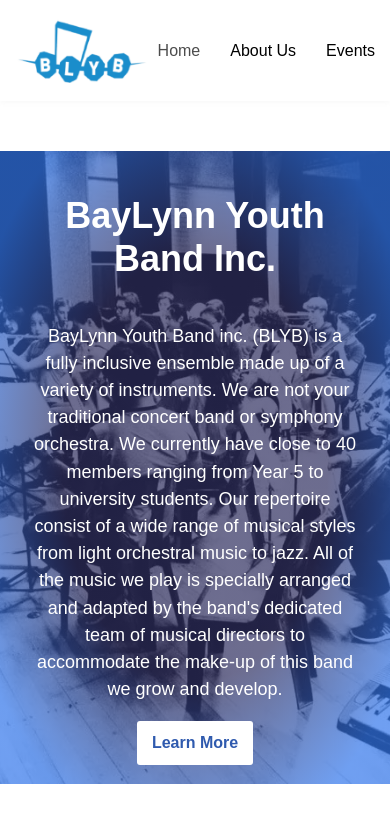
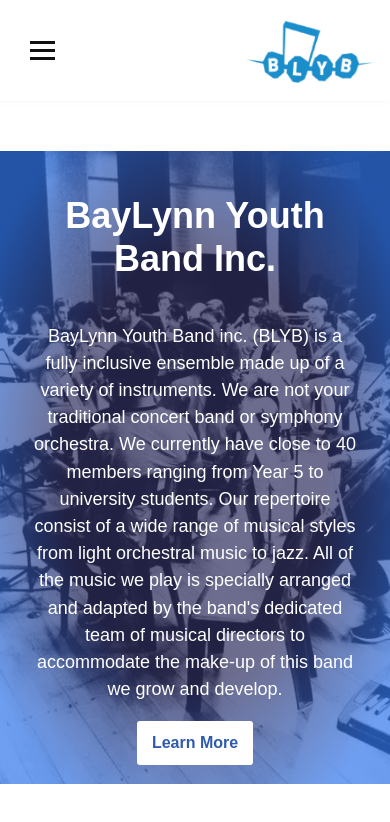
Before and after one commit to SamBoasman/baylynn, a React (Create React App) app: page / in a window 390 px wide. Shown: the top 822 px of the page. Built offline with nearby package versions, Linux system fonts and the light colour scheme.

Commit message:
Add hamburger menu icon and media query styling for navbar

```diff
--- a/src/components/navbar/Navbar.scss
+++ b/src/components/navbar/Navbar.scss
@@ -25,6 +25,29 @@
 }
 
 .nav-headers {
+    display: none;
+}
+
+.hamburger {
+    margin: 15px;
+
+    .bar {
+        display: block;
+        width: 25px;
+        height: 3px;
+        margin: 5px auto;
+        -webkit-transition: all 0.3s ease-in-out;
+        transition: all 0.3s ease-in-out;
+        background-color: #101010;
+    }
+}
+
+@media screen and (min-width: 600px) {
+    .hamburger {
+        display: none;
+    }
+
+    .nav-headers {
         display: flex;
         gap: 30px;
 
@@ -37,17 +60,4 @@
             color: rgba(0, 0, 0, 0.7);
         }
     }
-
-// .hamburger {
-//     display: none;
-// }
-
-// .bar {
-//     display: block;
-//     width: 25px;
-//     height: 3px;
-//     margin: 5px auto;
-//     -webkit-transition: all 0.3s ease-in-out;
-//     transition: all 0.3s ease-in-out;
-//     background-color: #101010;
-// }
+}
--- a/src/components/navbar/Navbar.tsx
+++ b/src/components/navbar/Navbar.tsx
@@ -6,11 +6,11 @@
   return (
     <header>
         <nav className='navbar'>
-            {/* <div className='hamburger'>
+            <div className='hamburger'>
                 <span className='bar'></span>
                 <span className='bar'></span>
                 <span className='bar'></span>
-            </div> */}
+            </div>
             <Link className='nav-logo' to='/'>
               <img className='nav-logo-img' src={logo}/>
             </Link>
```
Lines whose indentation alone changed are shown as unchanged.
